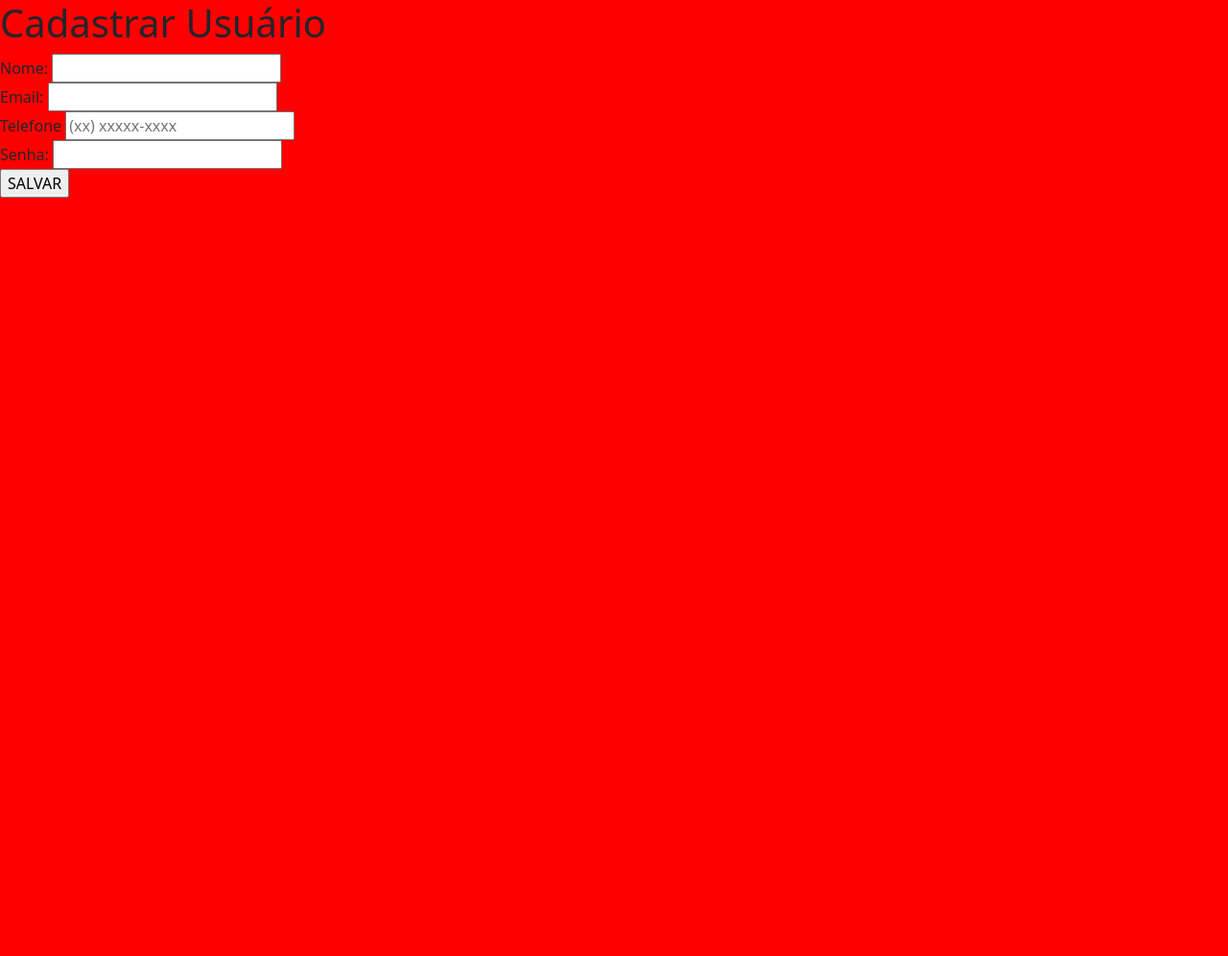
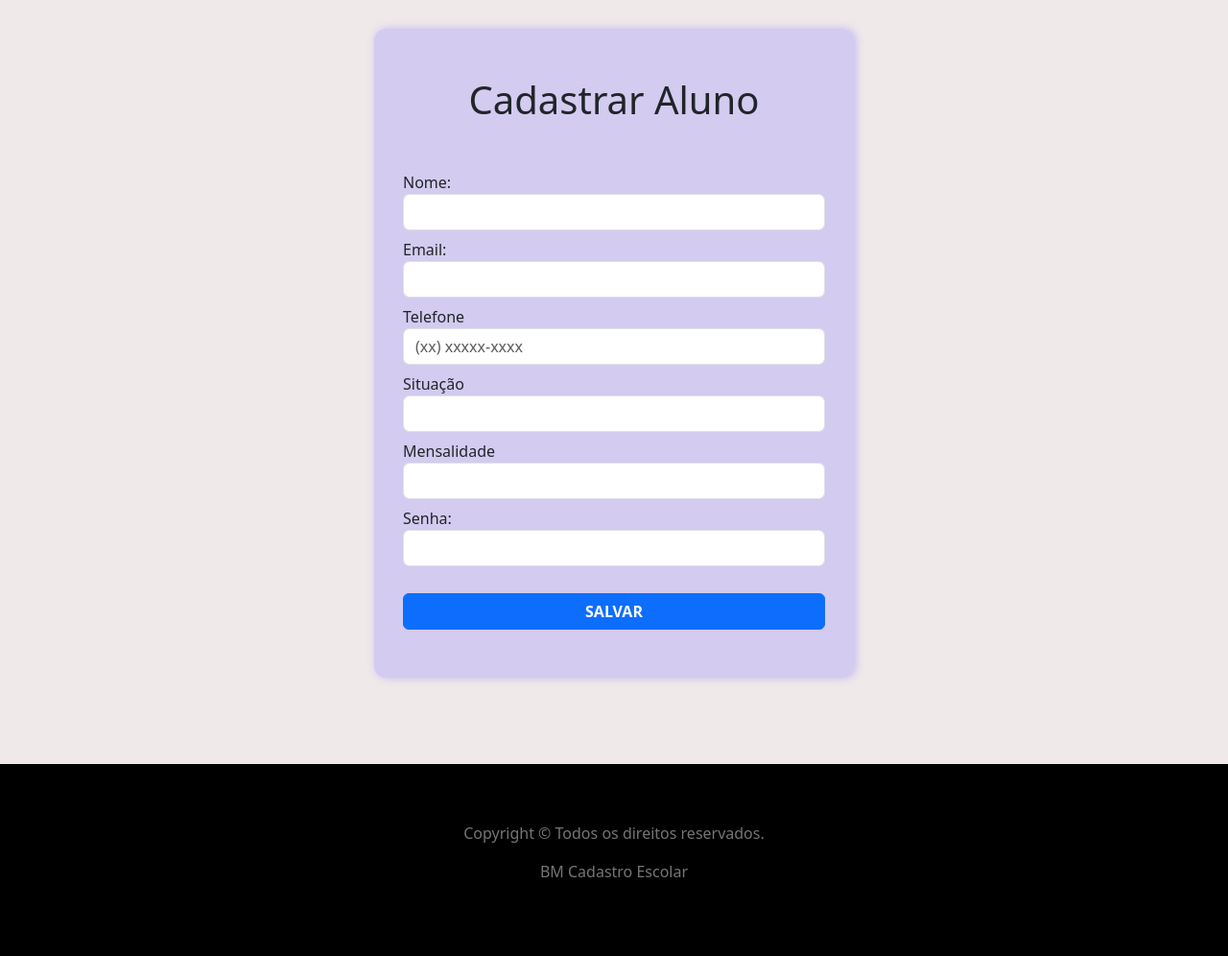
Before and after one commit to brunoomarcel/davoscrud, a PHP site: page /cadastrar.php in a window 1280 px wide. Shown: the whole page at 96% size. Before the commit the page ends 206 px from the top, so only its background shows below. Run offline with PHP 8.4, Linux system fonts and the light colour scheme.

Commit message:
commit-03

```diff
--- a/cadastrar.php
+++ b/cadastrar.php
@@ -1,29 +1,55 @@
 <?php
 require 'includes/header.php';
 ?>
-
-<h1>Cadastrar Usuário</h1>
-
+<body class="body-cadastrar-page">
+    <main>
+        <div class="container-form cadastrar">
+            <div class="container-form-itself">
+                <h1>Cadastrar Aluno</h1>
                 <form action="cadastrar_action.php" method="POST">
-    <div class="item">
-        <label> Nome: </label>
-        <input type="text" name="nome">
+                    <div class="mb-3">
+                        <label class="form-label my-label"> Nome:
+                            <input class="form-control" type="text" name="nome">
+                        </label>
                     </div>
-
-    <div class="item">
-        <label>Email: </label>
-        <input type="email" name="email">
+                    <div class="mb-3">
+                        <label class="form-label my-label">Email:
+                            <input class="form-control" type="email" name="email">
+                        </label>
                     </div>
-
-    <div class="item">
-        <label for="telefone">Telefone</label>
-        <input type="tel" name="telefone" required placeholder="(xx) xxxxx-xxxx" pattern="[0-9]{1,5}">
+                    <div class="mb-3">
+                        <label class="form-label my-label">Telefone
+                            <input class="form-control"  type="tel" name="telefone" required placeholder="(xx) xxxxx-xxxx" >
+                        </label>
                     </div>
-
-    <div class="item">
-        <label>Senha: </label>
-        <input type="password" name="senha">
+                    <div class="mb-3">
+                        <label class="form-label my-label">Situação
+                            <input class="form-control" type="text" name="situacao">
+                        </label>
                     </div>
-
-    <input type="submit" value="SALVAR">
+                    <div class="mb-3">
+                        <label class="form-label my-label">Mensalidade
+                            <input class="form-control" type="text" name="mensalidade">
+                        </label>
+                    </div>
+                    <div class="mb-3">
+                        <label class="form-label my-label">Senha:
+                            <input class="form-control" type="password" name="senha">
+                        </label>
+                    </div>
+                    <!-- <div class="item">
+                        <label> Observação
+                            <textarea name="observacao" rows="4" cols="50"></textarea>
+                        </label>
+                    </div> -->
+                    <div class="btn-save">
+                        <input class="btn btn-primary" type="submit" value="SALVAR">
+                    </div>
                 </form>
+            </div>
+        </div>
+    </main>
+    <?php
+        require 'includes/footer.php';
+    ?>
+</body>
--- a/css/style.css
+++ b/css/style.css
@@ -1,3 +1,112 @@
-body{
-    background-color: red;
+/* body{
+    width: 100%;
+    padding: 30px 30px;
+    background-color: rgb(206, 206, 206);
+    margin: auto;
+} */
+
+*{
+    margin: 0;
+    padding: 0;
 }
+/* body{
+    background: black;
+} */
+
+.container-tabelas{
+    overflow-x: auto;
+    /* width: 50vw; */
+}
+
+h1{
+    font-size: 40px;
+    text-align: center;
+    padding-top: 50px;
+    margin-bottom: 50px;
+}
+
+main{
+    padding: 30px 60px 90px;
+    background-color: #f0e9e9;
+}
+
+.body-editar-page{
+    /* background-color: red; */
+}
+
+.container-form{
+    max-width: 1024px;
+    margin: auto;
+}
+
+
+.container-form-itself{
+    background-color: rgba(184, 173, 247, 0.5);
+    box-shadow: 2px 0px 10px rgba(184, 173, 247, 0.801);
+    border-radius: 12px;
+    max-width: 500px;
+    margin: auto;
+    padding: 0px 30px;
+}
+
+.grid-edit-delete{
+    display: grid;
+    grid-template-columns: 40% 40%;
+    gap: 20%;
+}
+
+.grid-edit-delete a{
+    width: 100%;
+    font-size: 16px;
+    text-align: center;
+}
+
+.my-label{
+    width: 100%;
+}
+
+.mb-3 {
+    /* margin-bottom: 1rem!important; */
+    margin-bottom: 0!important;
+}
+
+
+input.btn.btn-primary, input.btn.btn-warning {
+    font-weight: 700;
+    margin: 20px auto;
+    width: 100%;
+    margin-bottom: 50px;
+}
+
+
+footer{
+    height: 200px;
+    background-color: black;
+    display: flex;
+    justify-content: center;
+    align-items: center;
+}
+
+.container-footer{
+    text-align: center;
+    color: rgba(255, 248, 248, 0.466);
+}
+
+/*MEDIA QUERIES*/
+
+@media (max-width: 767px)
+{
+  .cadastrar{
+    width: 100%;
+  }
+  h1{
+    font-size: 30px;
+  }
+}
+
+@media (max-width: 667px) {
+    .btn.btn-primary{
+        width: 100%;
+        margin: auto;
+    }
+}
--- a/includes/footer.php
+++ b/includes/footer.php
@@ -0,0 +1,6 @@
+<footer>
+    <div class="container-footer">
+        <p>Copyright © Todos os direitos reservados.</p>
+        <p>BM Cadastro Escolar</p>
+    </div>
+</footer>
--- a/includes/header.php
+++ b/includes/header.php
@@ -5,5 +5,5 @@
     <meta name="viewport" content="width=device-width, initial-scale=1">
     <title>Usuários</title>
     <link href="https://cdn.jsdelivr.net/npm/bootstrap@5.3.0-alpha1/dist/css/bootstrap.min.css" rel="stylesheet" integrity="sha384-GLhlTQ8iRABdZLl6O3oVMWSktQOp6b7In1Zl3/Jr59b6EGGoI1aFkw7cmDA6j6gD" crossorigin="anonymous">
-    <link rel="stylesheet" href="../css/style.css">
+    <link rel="stylesheet" href="/davoscrud/css/style.css">
   </head>
```
Also changed, not shown: cadastrar_action.php (+15 -5 lines), editar.php (+28 -15 lines), index.php (+19 -3 lines), img/bg-teach.jpg (added). Lines whose indentation alone changed are shown as unchanged.
